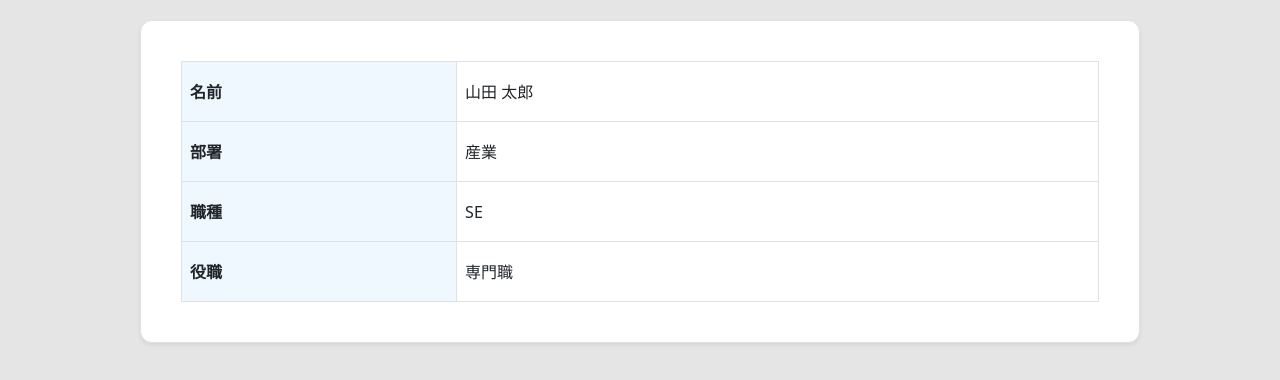
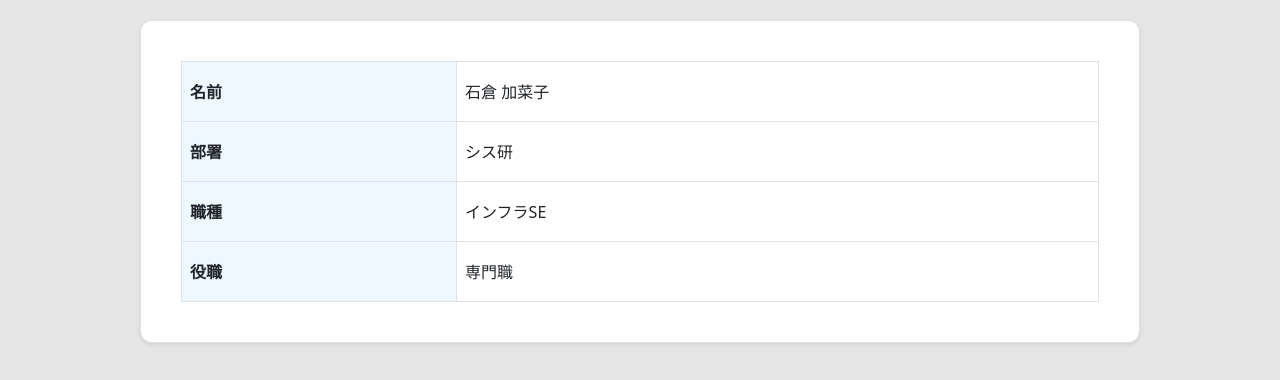
Before and after one commit to nakamura-ryoya/LibraryApp, a website: page resources/Borrowed/mypage.html in a window 1280 px wide. Shown: the part 132-512 px from the top of the page. Drawn offline with nearby package versions, Linux system fonts and the light colour scheme.

Commit message:
mypageのプロフィールを更新しました

```diff
--- a/resources/Borrowed/mypage.html
+++ b/resources/Borrowed/mypage.html
@@ -301,7 +301,7 @@
               >
                 名前
               </td>
-              <td style="vertical-align: middle">山田 太郎</td>
+              <td style="vertical-align: middle">石倉 加菜子</td>
             </tr>
             <tr style="height: 60px">
               <td
@@ -313,7 +313,7 @@
               >
                 部署
               </td>
-              <td style="vertical-align: middle">産業</td>
+              <td style="vertical-align: middle">シス研</td>
             </tr>
             <tr style="height: 60px">
               <td
@@ -325,7 +325,7 @@
               >
                 職種
               </td>
-              <td style="vertical-align: middle">SE</td>
+              <td style="vertical-align: middle">インフラSE</td>
             </tr>
             <tr style="height: 60px">
               <td
```
Also changed, not shown: resources/mypage.html (+3 -3 lines), resources/returned/mypage.html (+3 -3 lines).
